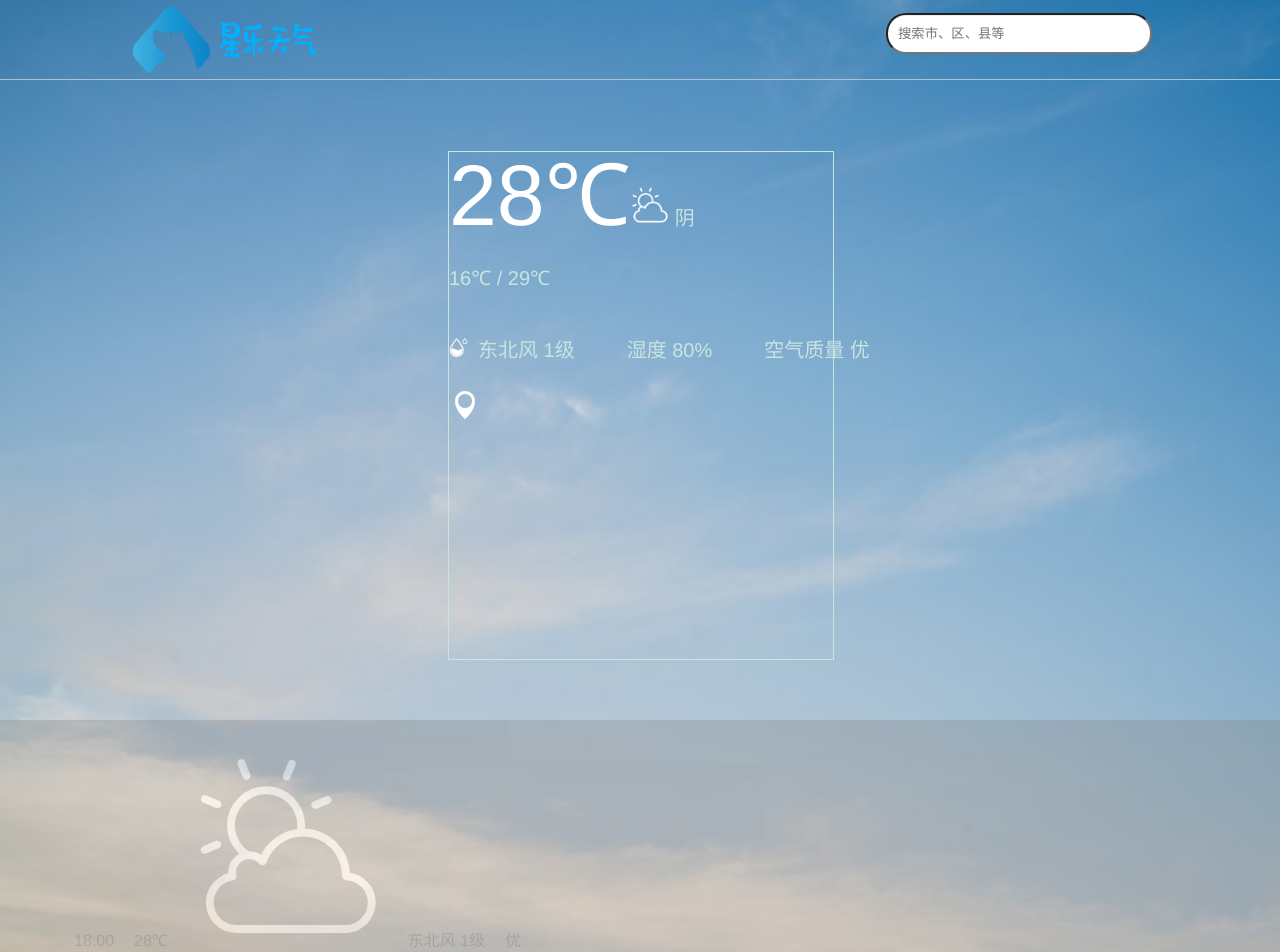
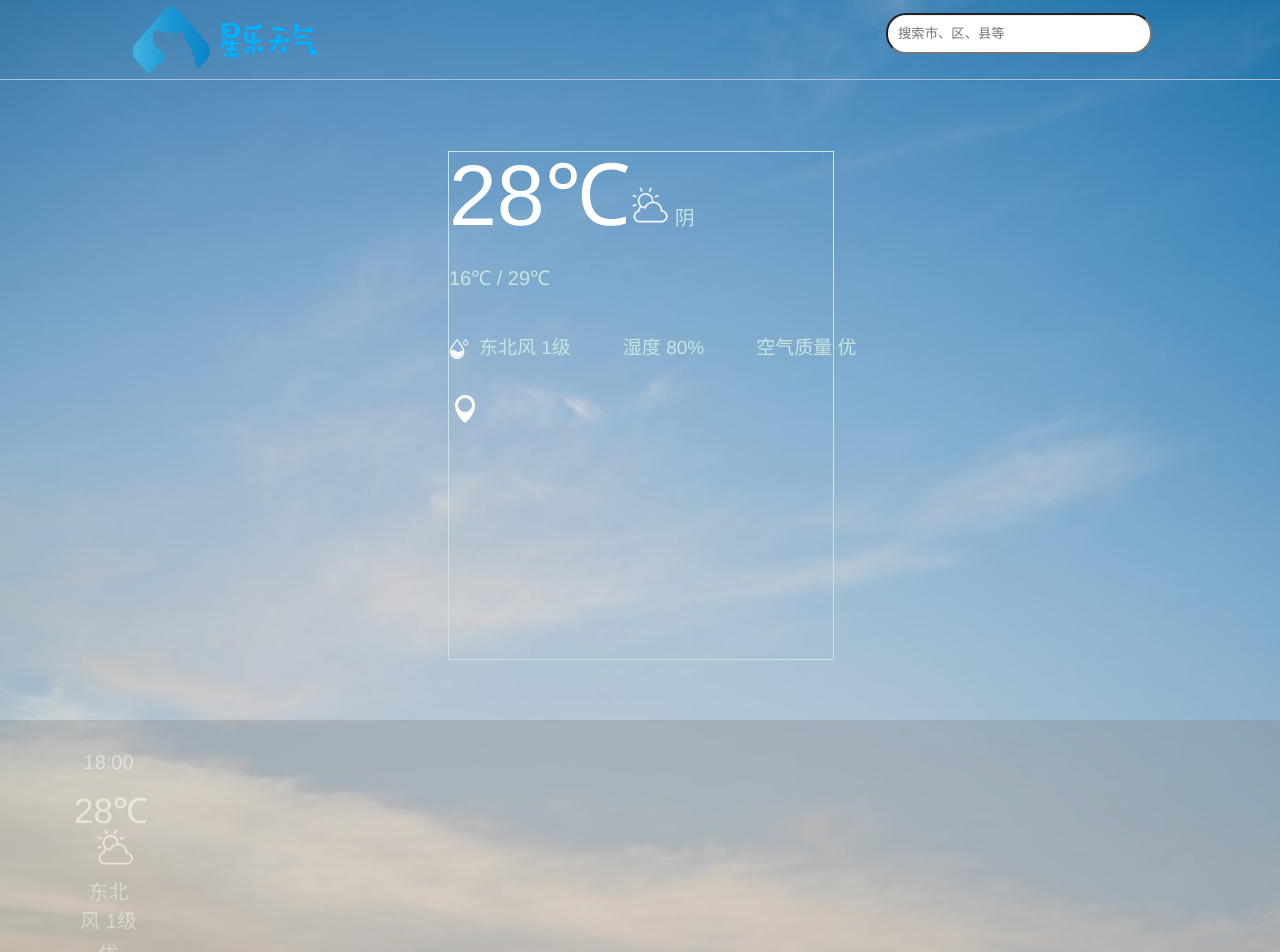
Before and after one commit to fire-g/stars, a Vue app in the folder stars-view/: page / in a window 1280 px wide. Shown: the top 952 px of the page. Built offline with nearby package versions, Linux system fonts and the light colour scheme.

Commit message:
界面
每日天气模板css样式

```diff
--- a/stars-view/src/css/index.css
+++ b/stars-view/src/css/index.css
@@ -11,7 +11,7 @@
 .content-other{
   width: 900px;
   vertical-align: middle;
-  height:21px;
+  height:25px;
   margin-bottom: 30px;
 }
 
@@ -48,17 +48,19 @@
   line-height: 20px;
   color: #c6e6de;
   display: inline-block;
-  font-size: 20px;
+  font-size: 19px;
   margin-left: 10px;
+  float: left;
 }
 
 .icon{
-  width: 19px;
-  height: 19px;
+  width: 20px;
+  height: 20px;
 }
 
 .windDirection{
-  margin-top:0px;
+  margin-top:1px;
+  float: left;
 }
 
 .item{
@@ -69,3 +71,50 @@
   line-height: 20px;
   font-size: 0;
 }
+
+.day-weather-ul{
+  width: 6%;
+  height: 90%;
+}
+
+.day-weather-li{
+  width: 100%;
+  height: 40px;
+}
+
+.day-weather-time{
+  font-size: 20px;
+  color: #c6e6de;
+  margin:0 auto;
+  padding-top: 5px;
+  text-align: center;
+}
+
+.day-weather-temperature{
+  font-size: 35px;
+  color: #c6e6de;
+  margin:0 auto;
+  text-align: center;
+}
+
+.day-weather-weather{
+  width: 40px;
+  height: 40px;
+  padding-left: 30%;
+}
+
+.day-weather-windDirection{
+  font-size: 20px;
+  color: #c6e6de;
+  margin:0 auto;
+  padding-top: 5px;
+  text-align: center;
+}
+
+.day-weather-airQuality{
+  font-size: 20px;
+  color: #c6e6de;
+  margin:0 auto;
+  padding-top: 5px;
+  text-align: center;
+}
```
